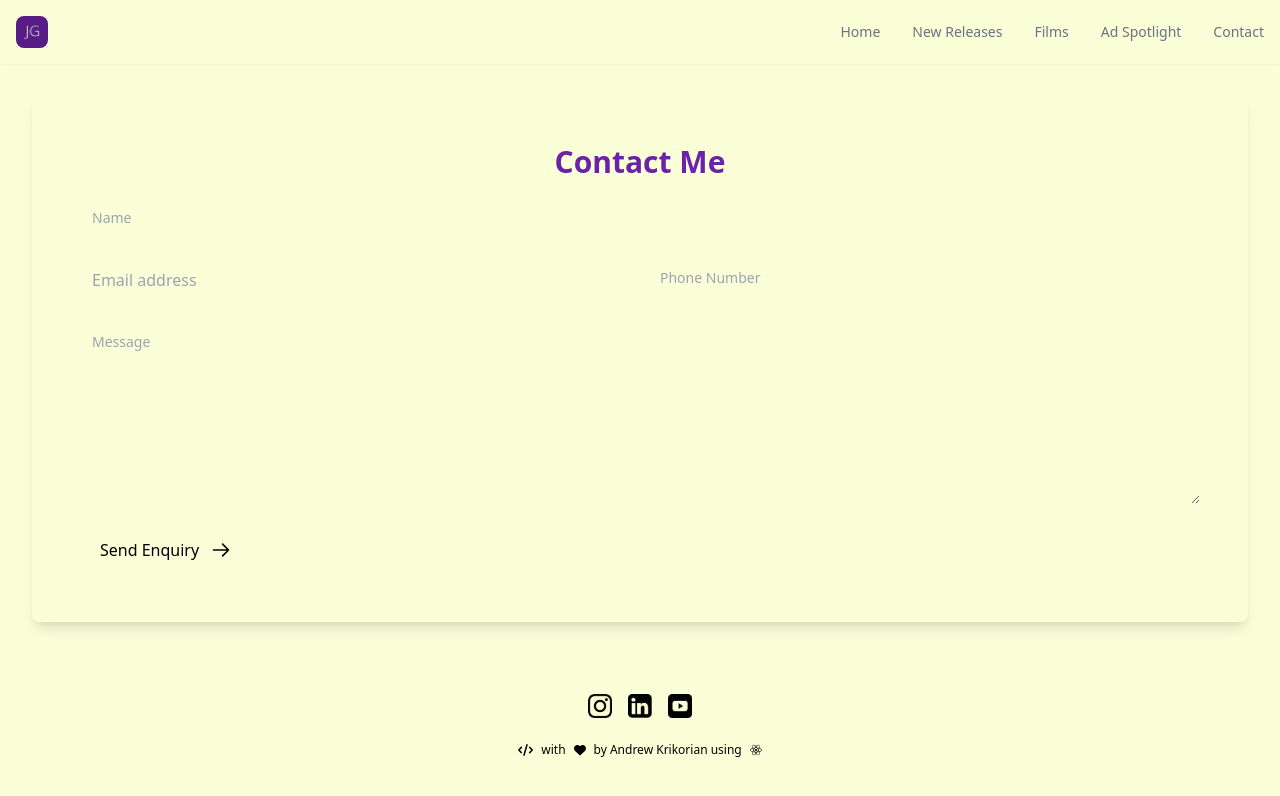
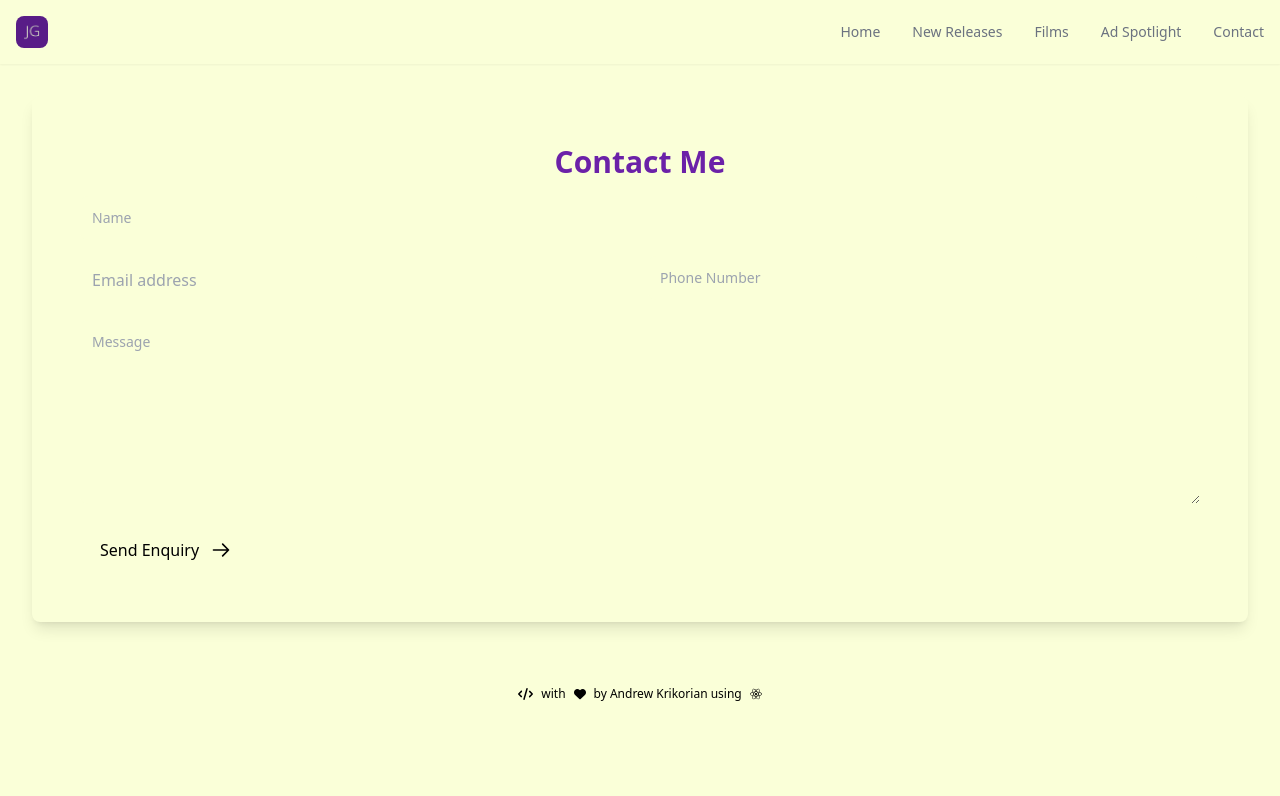
Before and after one commit to andykr1k/JadaReactPortfolio, a React (Vite) app: page /contact in a window 1280 px wide. Shown: the top 796 px of the page. Built offline with nearby package versions, Linux system fonts and the light colour scheme.

Commit message:
Fixed Footer

```diff
--- a/src/components/Footer.jsx
+++ b/src/components/Footer.jsx
@@ -10,17 +10,6 @@ export default function Footer() {
       <footer class="text-center">
       <div class="max-w-screen-xl px-4 py-8 mx-auto sm:px-6 lg:px-8">
         <div class="max-w-3xl mx-auto space-y-4">
-        <div className='flex items-center space-x-4 justify-center p-2'>
-                <a className="w-6" href="https://instagram.com/jadaganim">
-                <img src={insta} />
-                </a>
-                <a className="w-6" href="https://www.linkedin.com/in/jada-ganim/">
-                <img src={linkedin} />
-                </a>
-                <a className="w-6" href="https://www.youtube.com/channel/UCwjWRIlTnAnvnU1R6on0Ovg">
-                <img src={yt} />
-                </a>
-          </div>
 
           <p class="text-xs font-medium">
             <div className="text-gray">
```
